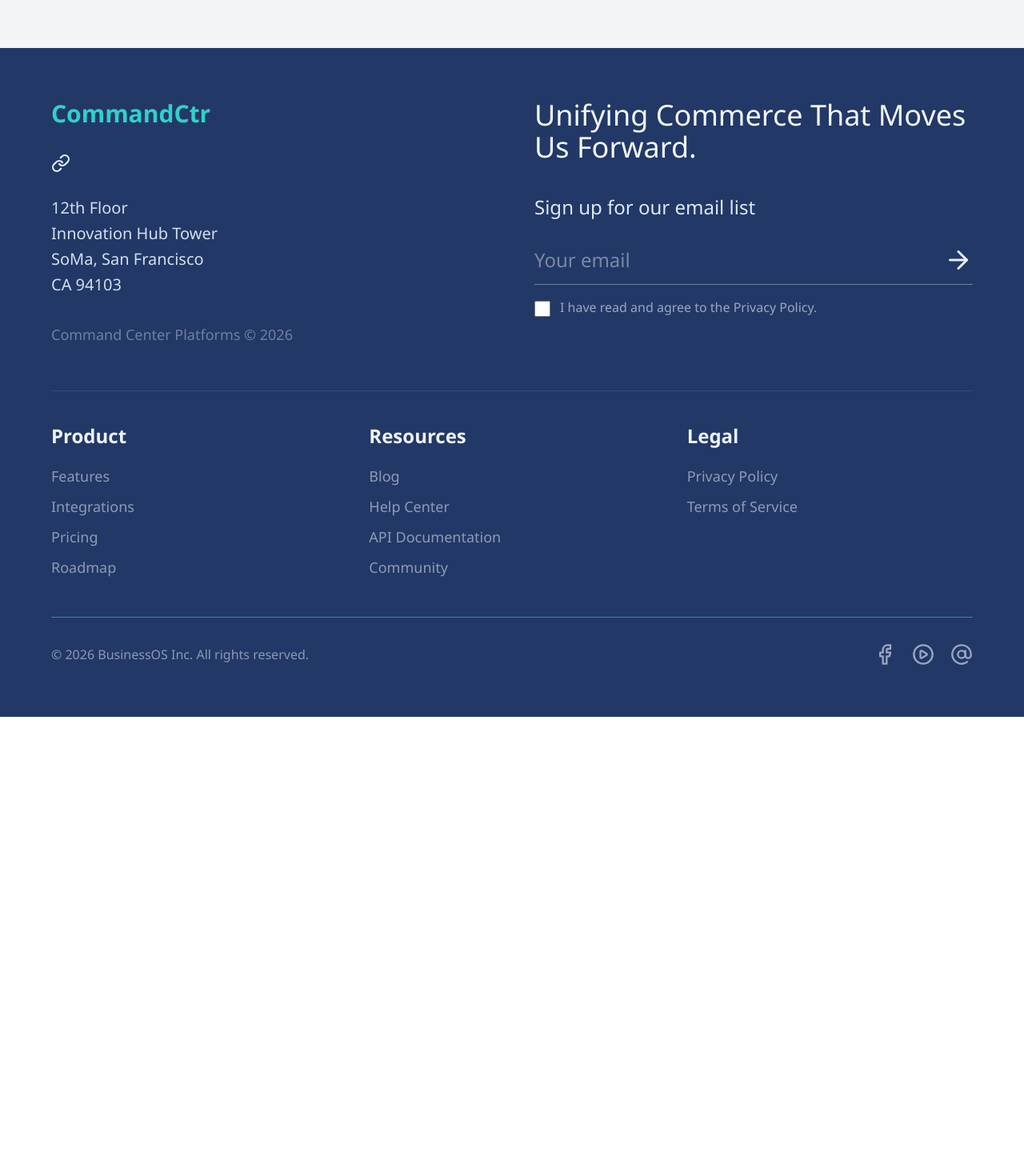
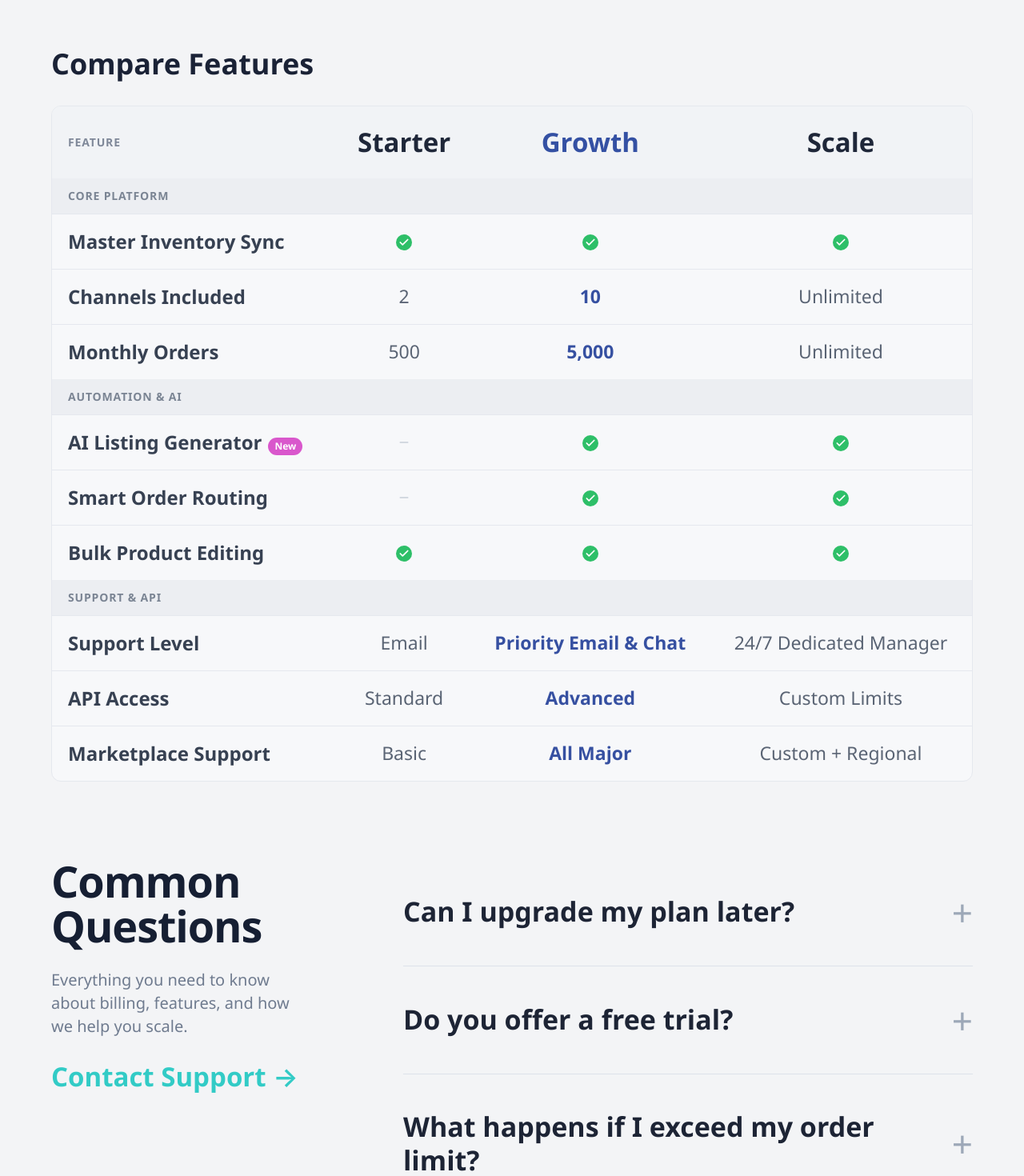
Before and after one commit to Shourov98/siyam-site, a Next.js app: page /pricing in a window 1280 px wide. Shown: the part 940-2410 px from the top of the page at 80% size. Before the commit the page ends 1836 px from the top, so only its background shows below. Built offline with nearby package versions, Linux system fonts and the light colour scheme.

Commit message:
feature (pricing): features and faq

```diff
--- /dev/null
+++ b/app/(site)/components/PricingCompareFeaturesSection.tsx
@@ -0,0 +1,135 @@
+import { Check, Minus } from "lucide-react";
+import { Fragment } from "react";
+
+type CellValue = "check" | "dash" | string;
+
+type FeatureRow = {
+  feature: string;
+  starter: CellValue;
+  growth: CellValue;
+  scale: CellValue;
+  highlightGrowth?: boolean;
+  badge?: string;
+};
+
+type FeatureSection = {
+  title: string;
+  rows: FeatureRow[];
+};
+
+const featureSections: FeatureSection[] = [
+  {
+    title: "Core Platform",
+    rows: [
+      { feature: "Master Inventory Sync", starter: "check", growth: "check", scale: "check" },
+      { feature: "Channels Included", starter: "2", growth: "10", scale: "Unlimited", highlightGrowth: true },
+      { feature: "Monthly Orders", starter: "500", growth: "5,000", scale: "Unlimited", highlightGrowth: true },
+    ],
+  },
+  {
+    title: "Automation & AI",
+    rows: [
+      { feature: "AI Listing Generator", starter: "dash", growth: "check", scale: "check", badge: "New" },
+      { feature: "Smart Order Routing", starter: "dash", growth: "check", scale: "check" },
+      { feature: "Bulk Product Editing", starter: "check", growth: "check", scale: "check" },
+    ],
+  },
+  {
+    title: "Support & API",
+    rows: [
+      { feature: "Support Level", starter: "Email", growth: "Priority Email & Chat", scale: "24/7 Dedicated Manager", highlightGrowth: true },
+      { feature: "API Access", starter: "Standard", growth: "Advanced", scale: "Custom Limits", highlightGrowth: true },
+      { feature: "Marketplace Support", starter: "Basic", growth: "All Major", scale: "Custom + Regional", highlightGrowth: true },
+    ],
+  },
+];
+
+function renderCell(value: CellValue, emphasize = false) {
+  if (value === "check") {
+    return (
+      <span className="inline-flex h-5 w-5 items-center justify-center rounded-full bg-[#2ebf68] text-white">
+        <Check className="h-3.5 w-3.5" strokeWidth={3} />
+      </span>
+    );
+  }
+
+  if (value === "dash") {
+    return <Minus className="mx-auto h-4 w-4 text-[#c7ced8]" strokeWidth={2.5} />;
+  }
+
+  return (
+    <span className={emphasize ? "font-semibold text-[#3650a1]" : "font-medium text-[#5a6474]"}>
+      {value}
+    </span>
+  );
+}
+
+export default function PricingCompareFeaturesSection() {
+  return (
+    <section className="bg-[#f3f4f6] px-6 pb-20 sm:px-10 lg:px-16 lg:pb-24">
+      <div className="mx-auto w-full max-w-[1280px]">
+        <h2 className="text-3xl font-bold text-[#1a2236] sm:text-4xl">Compare Features</h2>
+
+        <div className="mt-8 overflow-hidden rounded-xl border border-[#e5e8ee] bg-[#f7f8fa]">
+          <div className="overflow-x-auto">
+            <table className="w-full min-w-[980px] border-collapse">
+              <thead>
+                <tr className="bg-[#f1f3f6]">
+                  <th className="px-5 py-5 text-left text-sm font-semibold uppercase tracking-[0.06em] text-[#7f8899]">
+                    Feature
+                  </th>
+                  <th className="px-5 py-5 text-center text-[33px] font-semibold text-[#1f2739]">
+                    Starter
+                  </th>
+                  <th className="px-5 py-5 text-center text-[33px] font-semibold text-[#3450a3]">
+                    Growth
+                  </th>
+                  <th className="px-5 py-5 text-center text-[33px] font-semibold text-[#1f2739]">
+                    Scale
+                  </th>
+                </tr>
+              </thead>
+
+              <tbody>
+                {featureSections.map((section) => (
+                  <Fragment key={section.title}>
+                    <tr className="bg-[#eceef2]">
+                      <td
+                        colSpan={4}
+                        className="px-5 py-3 text-sm font-semibold uppercase tracking-[0.06em] text-[#7a8493]"
+                      >
+                        {section.title}
+                      </td>
+                    </tr>
+
+                    {section.rows.map((row) => (
+                      <tr key={row.feature} className="border-t border-[#e5e8ee]">
+                        <td className="px-5 py-4 text-[24px] font-semibold text-[#374152]">
+                          <span>{row.feature}</span>
+                          {row.badge ? (
+                            <span className="ml-2 inline-flex rounded-full bg-[#d957cc] px-2 py-0.5 text-[12px] font-semibold text-white">
+                              {row.badge}
+                            </span>
+                          ) : null}
+                        </td>
+                        <td className="px-5 py-4 text-center text-[23px]">
+                          {renderCell(row.starter)}
+                        </td>
+                        <td className="px-5 py-4 text-center text-[23px]">
+                          {renderCell(row.growth, row.highlightGrowth)}
+                        </td>
+                        <td className="px-5 py-4 text-center text-[23px]">
+                          {renderCell(row.scale)}
+                        </td>
+                      </tr>
+                    ))}
+                  </Fragment>
+                ))}
+              </tbody>
+            </table>
+          </div>
+        </div>
+      </div>
+    </section>
+  );
+}
--- /dev/null
+++ b/app/(site)/components/PricingFaqSection.tsx
@@ -0,0 +1,43 @@
+const faqItems = [
+  "Can I upgrade my plan later?",
+  "Do you offer a free trial?",
+  "What happens if I exceed my order limit?",
+  "Is my data secure?",
+];
+
+export default function PricingFaqSection() {
+  return (
+    <section className="bg-[#f3f4f6] px-6 pb-24 sm:px-10 lg:px-16 lg:pb-28">
+      <div className="mx-auto grid w-full max-w-[1280px] gap-14 lg:grid-cols-[360px_1fr] lg:gap-20">
+        <div>
+          <h2 className="text-[46px] font-bold leading-[1.05] tracking-[-0.02em] text-[#161f33] sm:text-[54px]">
+            <span className="block">Common</span>
+            <span className="block">Questions</span>
+          </h2>
+
+          <p className="mt-6 max-w-[320px] text-[20px] leading-[1.45] text-[#6f7b8f]">
+            Everything you need to know about billing, features, and how we help
+            you scale.
+          </p>
+
+          <button className="mt-8 text-[33px] font-semibold leading-none text-[#32cbc6]">
+            Contact Support →
+          </button>
+        </div>
+
+        <div>
+          {faqItems.map((item, index) => (
+            <div key={item} className={index > 0 ? "border-t border-[#dde2ea]" : ""}>
+              <button className="flex w-full items-center justify-between py-11 text-left">
+                <span className="pr-4 text-[30px] font-semibold leading-tight text-[#1d2435] sm:text-[34px]">
+                  {item}
+                </span>
+                <span className="text-[46px] font-light leading-none text-[#9da8b8]">+</span>
+              </button>
+            </div>
+          ))}
+        </div>
+      </div>
+    </section>
+  );
+}
--- a/app/(site)/pricing/page.tsx
+++ b/app/(site)/pricing/page.tsx
@@ -1,9 +1,13 @@
 import PricingSection from "../components/PricingSection";
+import PricingCompareFeaturesSection from "../components/PricingCompareFeaturesSection";
+import PricingFaqSection from "../components/PricingFaqSection";
 
 export default function PricingPage() {
   return (
     <main>
       <PricingSection />
+      <PricingCompareFeaturesSection />
+      <PricingFaqSection />
     </main>
   );
 }
```
